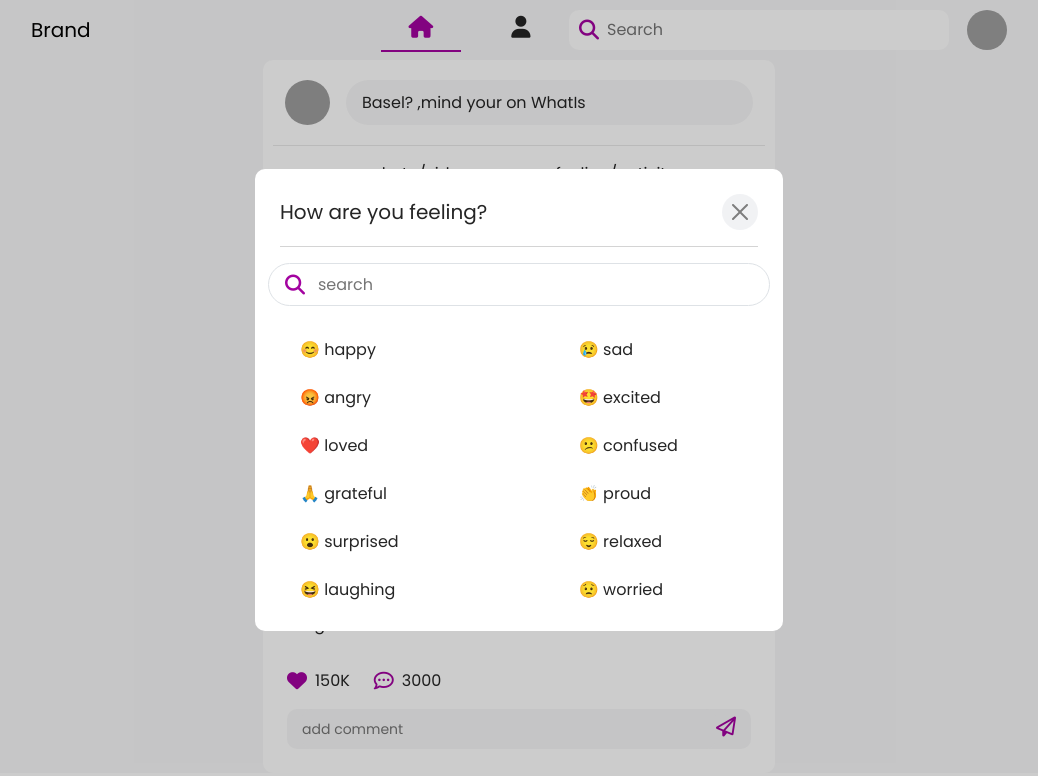
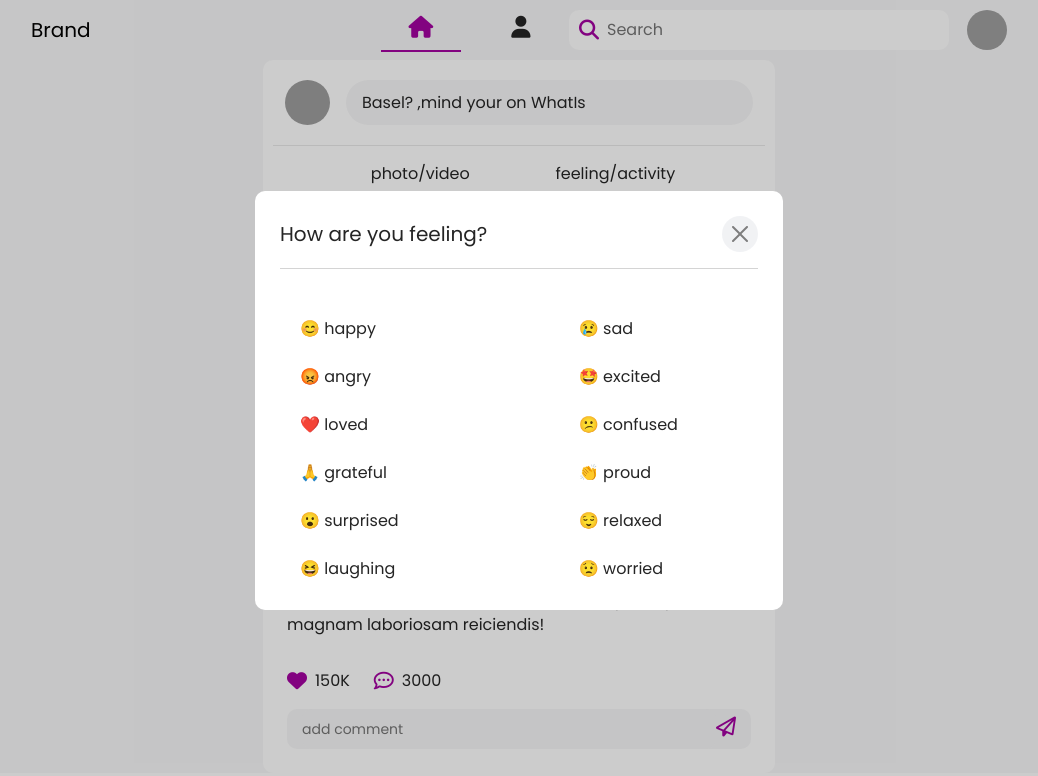
Before and after one commit to baselmq/social-media-dashboard, a React (Create React App) app: page / in a window 1280 px wide. Both pictures are taken after a click on the element "feeling/activity". Shown: the top 776 px of the page, without its empty margins (121-1159 px from the left). Built offline with nearby package versions, Linux system fonts and the light colour scheme; grey boxes are pictures that could not be loaded; some icons are missing.

Commit message:
add update in feeling component show pass the selected  feeling into create component

```diff
--- a/src/components/posts/components/CreatePost.js
+++ b/src/components/posts/components/CreatePost.js
@@ -16,6 +16,7 @@ const CreatePost = (props) => {
       <div className="d-flex align-items-center gap-3">
         <ImageUser image={userData[0].image} width={50} />
         <div className="">{userData[0].firstName}</div>
+        <div style={{fontWeight:"bold"}}>{props.text}{props.selectedFeeling}{props.selectedFeelingEmoji}</div>
       </div>
       <div className="mt-4">
         <textarea
--- a/src/components/posts/components/Felling.js
+++ b/src/components/posts/components/Felling.js
@@ -1,5 +1,8 @@
 import React, { useState } from "react";
 import { PathIcons } from "../../../util/PathIcons";
+import Popup from "../../popup/Popup";
+import CreatePost from "./CreatePost";
+
 const Felling = () => {
   const feelings = [
     { name: "happy", emoji: "😊" },
@@ -26,13 +29,19 @@ const Felling = () => {
   ];
 
   const [filter, setFilter] = useState("");
+  const [selectedFeeling, setSelectedFeeling] = useState("");
+  const [selectedFeelingEmoji, setSelectedFeelingEmoji] = useState("");
+  const [showFeelings, setShowFeelings] = useState(true);
 
   const handleFilterChange = (e) => {
     setFilter(e.target.value);
   };
 
-  const handleItemClick = (name) => {
+  const handleItemClick = (name, emoji) => {
     setFilter(name);
+    setSelectedFeeling(name);
+    setSelectedFeelingEmoji(emoji);
+    setShowFeelings(false); // Hide the feelings section
   };
 
   const filteredFeelings = feelings.filter((feeling) =>
@@ -42,18 +51,10 @@ const Felling = () => {
   return (
     <div>
       <div className="row sticky-top">
-        <div className="border rounded-5 p-2 ps-3 d-flex align-items-center gap-2">
-          {PathIcons.search}
-          <input
-            type="text"
-            placeholder="search"
-            className="search_felling"
-            value={filter}
-            onChange={handleFilterChange}
-          />
+        {/* ... */}
       </div>
-      </div>
-      {/* feelings */}
+    {/*   feelings */}
+      {showFeelings && (
         <div className="row">
           <div className="col-md-12">
             <div className="scrollable-container">
@@ -72,7 +73,7 @@ const Felling = () => {
                     onMouseLeave={(e) => {
                       e.target.style.backgroundColor = "white";
                     }}
-                  onClick={() => handleItemClick(feeling.name)}
+                    onClick={() => handleItemClick(feeling.name, feeling.emoji)}
                   >
                     {feeling.emoji} {feeling.name}
                   </div>
@@ -81,6 +82,15 @@ const Felling = () => {
             </div>
           </div>
         </div>
+      )}
+      {/* CreatePost component */}
+      {selectedFeeling && (
+        <CreatePost
+          text="Feeling "
+          selectedFeeling={selectedFeeling}
+          selectedFeelingEmoji={selectedFeelingEmoji}
+        />
+      )}
     </div>
   );
 };
```
Lines whose indentation alone changed are shown as unchanged.
